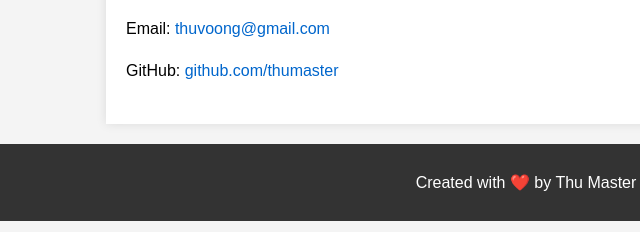
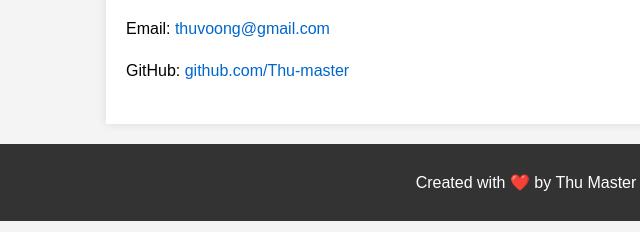
Before and after one commit to Thu-master/Thu-master.github.io, a plain HTML site: page index.html in a window 1280 px wide. Shown: the part 562-794 px from the top of the page, 114-754 px from the left. Drawn offline with Linux system fonts and the light colour scheme.

Commit message:
Update index.html

```diff
--- a/index.html
+++ b/index.html
@@ -69,7 +69,7 @@
         <section>
             <h2>Contact</h2>
             <p>Email: <a href="mailto:thuvoong@gmail.com">thuvoong@gmail.com</a></p>
-            <p>GitHub: <a href="https://github.com/thumaster">github.com/thumaster</a></p>
+            <p>GitHub: <a href="https://github.com/Thu-master">github.com/Thu-master</a></p>
         </section>
     </main>
     <footer>
```
